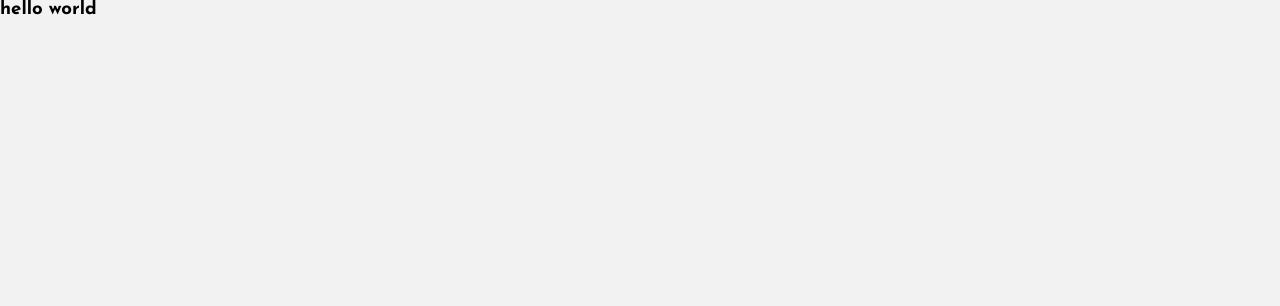
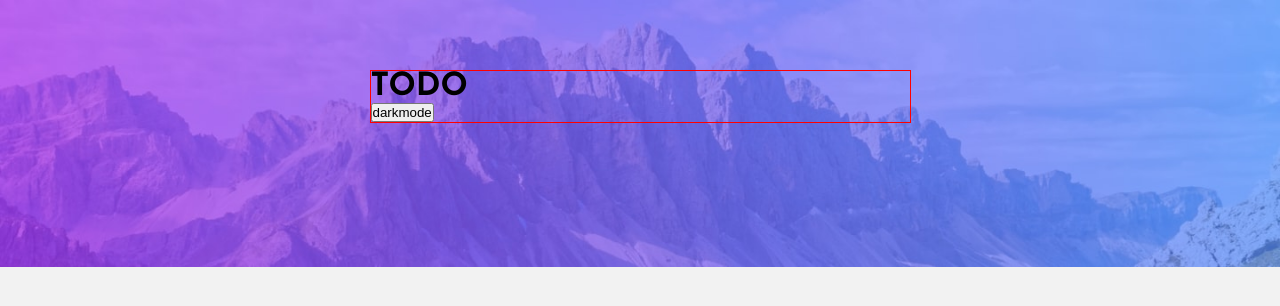
Before and after one commit to EdwinSch/react-todo-list, a React (Vite) app: page / in a window 1280 px wide. Shown: the top 306 px of the page. Built offline with nearby package versions, Linux system fonts and the light colour scheme.

Commit message:
setup background and main container

```diff
--- a/src/App.jsx
+++ b/src/App.jsx
@@ -1,5 +1,12 @@
 function App() {
-  return <h3>hello world</h3>;
+  return (
+    <main>
+      <header>
+        <h1>TODO</h1>
+        <button type="button">darkmode</button>
+      </header>
+    </main>
+  );
 }
 
 export default App;
--- a/src/styles/main.scss
+++ b/src/styles/main.scss
@@ -14,9 +14,20 @@ $bgBody: #f2f2f2;
 $bgFields: #ffffff;
 $todoText: #494c6b;
 $text: #9495a5;
+$bgImage: url(../assets/bg-desktop-light.jpg);
 
 // Main Styles
 body {
   font-family: $font;
   background: $bgBody;
+  height: 100vh;
+  background-image: $bgImage;
+  background-repeat: no-repeat;
+  background-size: contain;
 }
+main {
+  border: $inspect;
+  margin: 0 auto;
+  margin-top: 70px;
+  width: 541px;
+}
```
